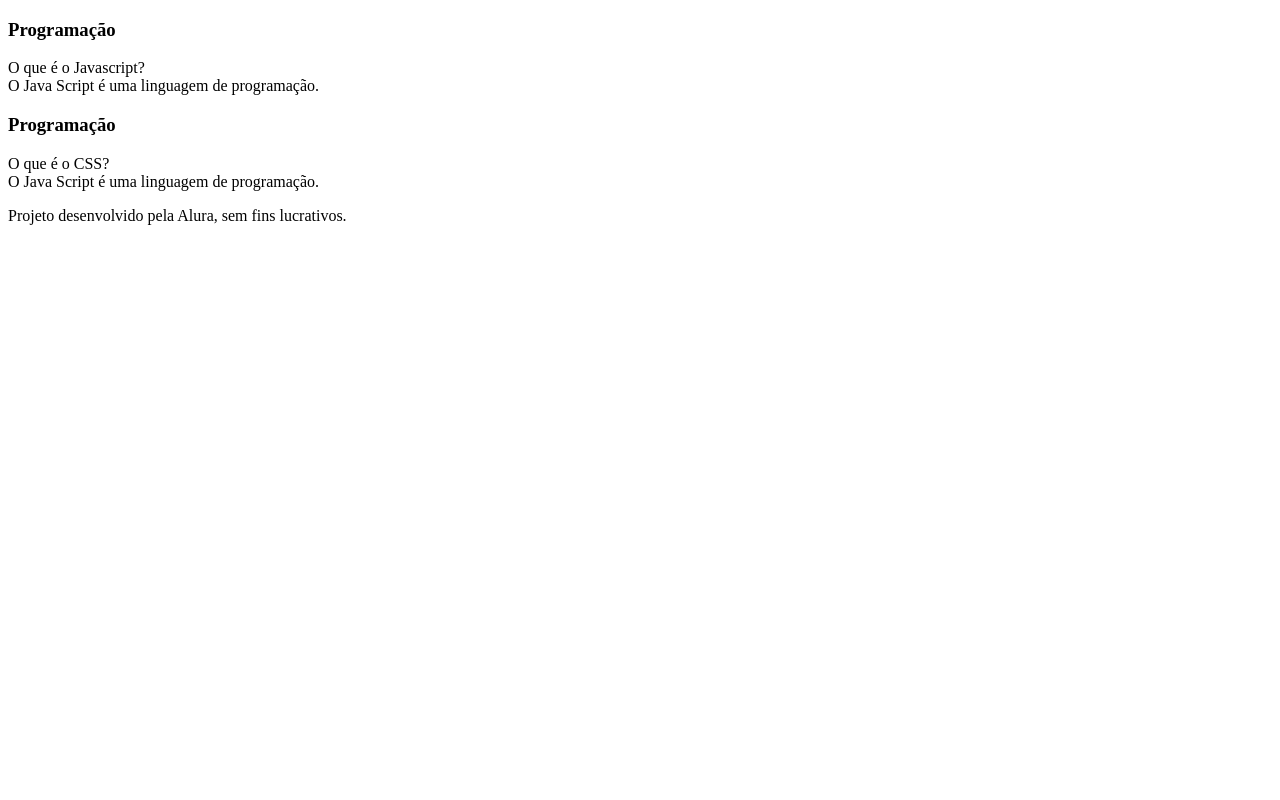
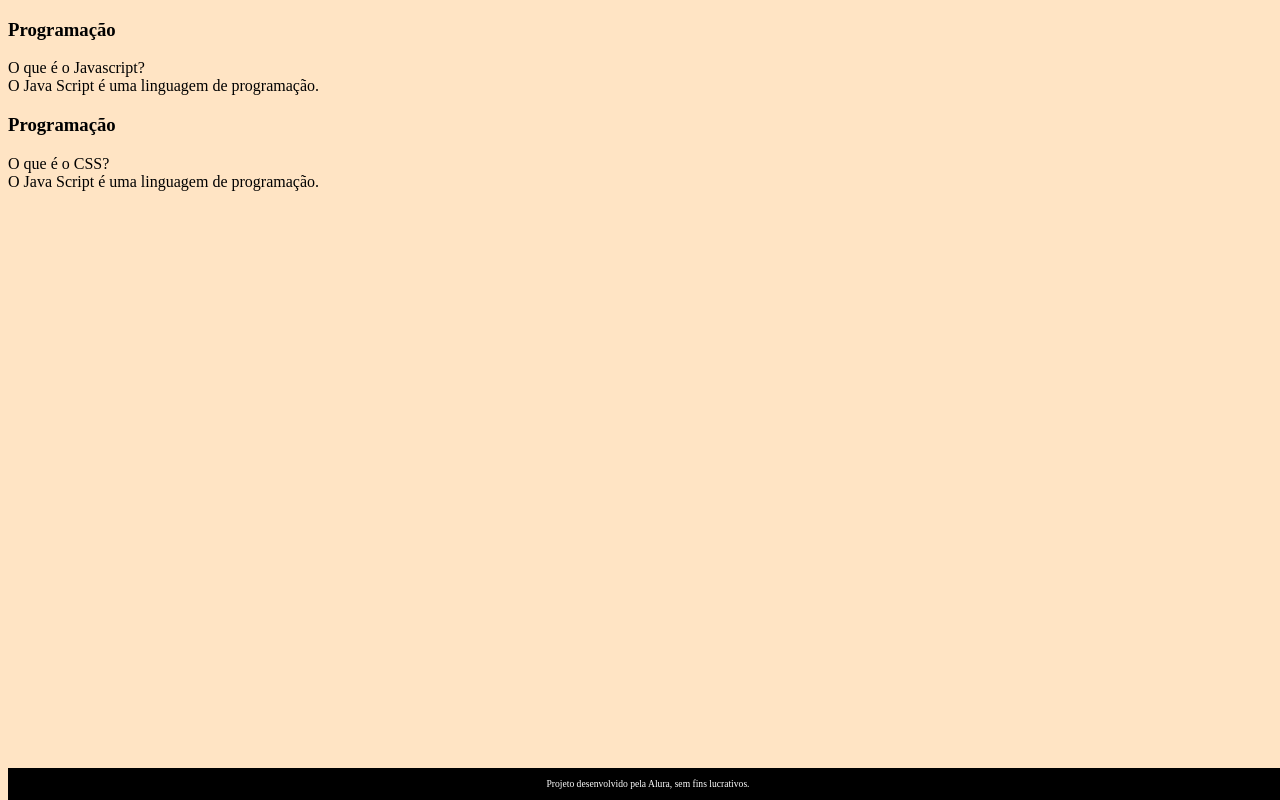
Before and after one commit to pFransozi/2024-MAT2-2ANO-1TRI-Pagina-web-desenvolvendo-uma-ferramenta-interativa-de-estudo, a plain HTML site: page index.html in a window 1280 px wide. Drawn offline with Linux system fonts and the light colour scheme.

Commit message:
add aula 02

```diff
--- /dev/null
+++ b/assets/style.css
@@ -0,0 +1,20 @@
+body{
+    background-color: bisque;
+    font-family: Bai Jamjuree;
+}
+
+
+footer{
+    background-color: black;
+    color: white;
+    bottom: 0;
+    position: fixed;
+    width: 100%;
+    height: 2rem;
+    margin-top: 0.5rem;
+}
+
+footer p{
+    text-align: center;
+    font-size: 0.6rem;
+}
--- a/index.html
+++ b/index.html
@@ -5,6 +5,7 @@
     <meta charset="UTF-8">
     <meta name="viewport" content="width=device-width, initial-scale=1.0">
     <title>Flashcard</title>
+    <link rel="stylesheet" href="./assets/style.css">
 </head>
 
 <body>
```
Also changed, not shown: 1 other file.
